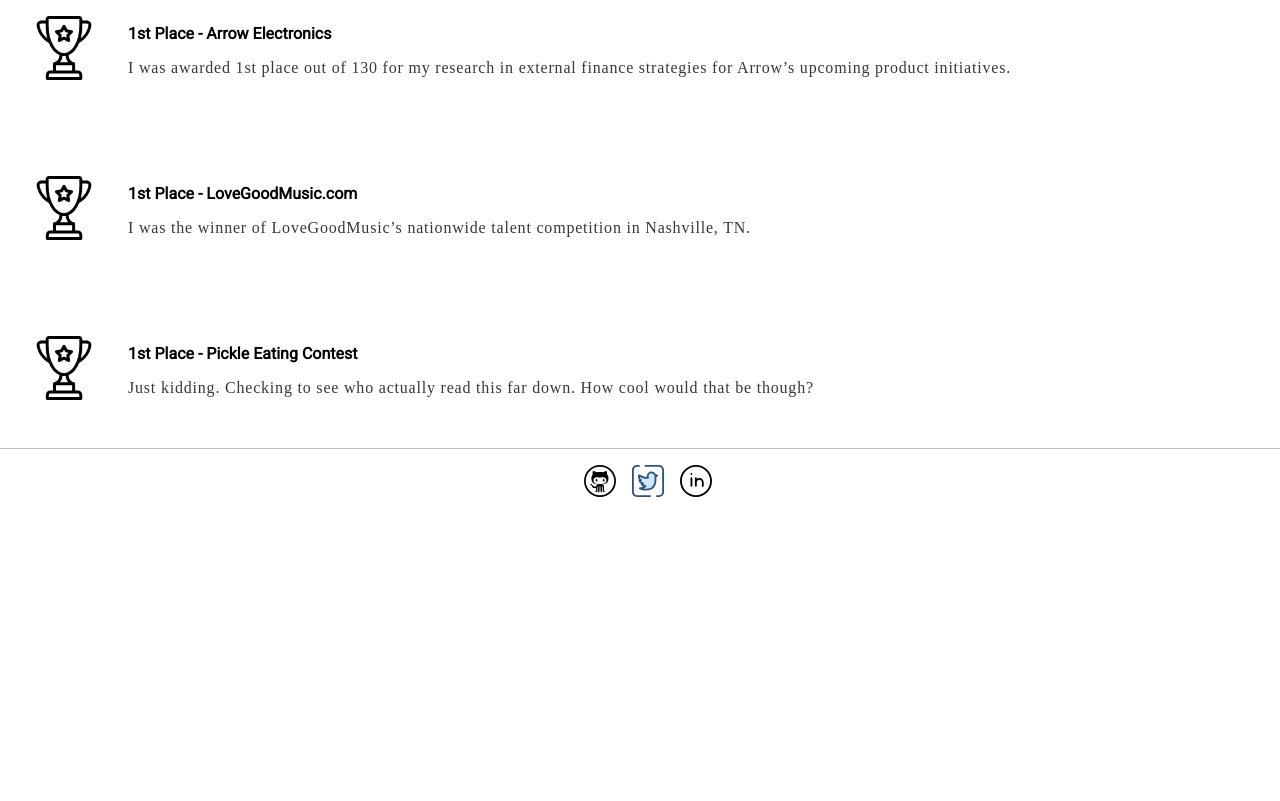
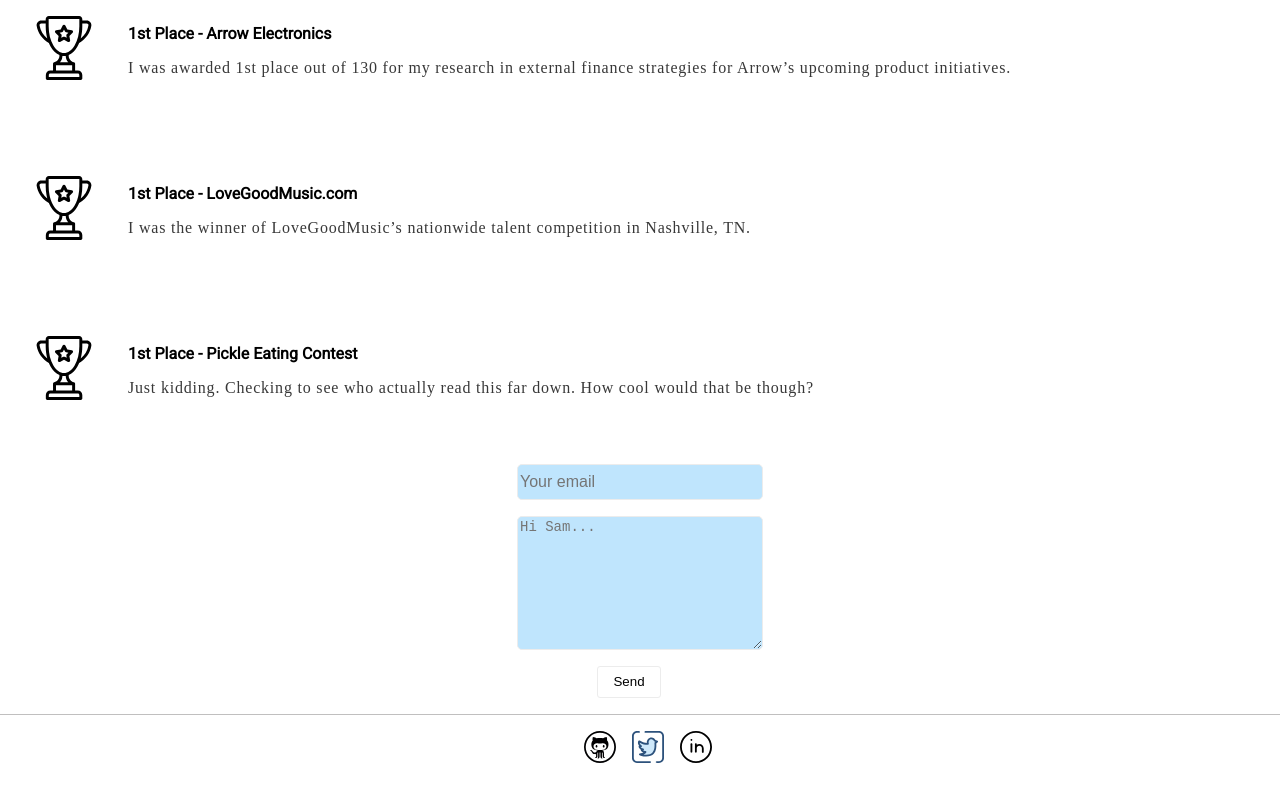
Before and after one commit to SPellegrene/SammyPelly, a website: page index.html in a window 1280 px wide. Shown: the part 2601-3402 px from the top of the page. Before the commit the page ends 3102 px from the top, so only its background shows below. Drawn offline with Linux system fonts and the light colour scheme.

Commit message:
added email form

```diff
--- a/assets/index.css
+++ b/assets/index.css
@@ -183,6 +183,7 @@
   border-top:1px solid #C0BFBF;
   display: flex;
   justify-content: center;
+  margin-bottom: 5rem;
 }
 
 .social-icon {
@@ -201,3 +202,44 @@
   cursor: pointer;
   color: #FF8B22;
 }
+
+.email-container {
+  /*outline: 2px solid green;*/
+  display: flex;
+  flex-direction: column;
+  align-items: center;
+}
+
+.email {
+  border: 1px solid #ECECEC;
+  margin-top: 1rem;
+  display: flex;
+  height: 2rem;
+  color: #C0BFBF;
+  font-size: 16px;
+  width: 15rem;
+  background-color: #BFE5FD;
+  border-radius: 5px;
+}
+
+.message {
+  display: flex;
+  border-radius: 5px;
+  margin-top: 1rem;
+  height: 8rem;
+  font-size: 14px;
+  width: 15rem;
+  border: 1px solid #ECECEC;
+  background-color: #BFE5FD;
+}
+
+.send-button {
+  border: 1px solid #ECECEC;
+  margin-top: 1rem;
+  margin-bottom: 1rem;
+  margin-left: 5rem;
+  width: 4rem;
+  height: 2rem;
+  border-radius: 3px;
+  background-color:#FFFFFF;
+}
--- a/index.html
+++ b/index.html
@@ -11,8 +11,8 @@
 <body>
 <div class="main-container">
   <div class="header">
-    <a href="https://www.linkedin.com/in/sam-pellegrene-0b872559"><img class="twitter-logo" src="assets/Images/twitter.svg"/></a>
-    <a href="https://www.linkedin.com/in/sam-pellegrene-0b872559"><p class="twitter-handle">@sammypelly</p></a>
+    <a href="https://twitter.com/sammypelly"><img class="twitter-logo" src="assets/Images/twitter.svg"/></a>
+    <a href="https://twitter.com/sammypelly"><p class="twitter-handle">@sammypelly</p></a>
   </div>
   <div class="first-section">
     <img class="sam-pic" src="assets/Images/sam-site.jpg"/>
@@ -124,6 +124,13 @@
       How cool would that be though?</p>
     </div>
   </div>
+  <div class="email-container">
+  <form method="POST" action="http://formspree.io/pellegrenesam@gmail.com">
+    <input class="email" type="email" name="email" placeholder="Your email">
+    <textarea class="message" name="message" placeholder="Hi Sam..."></textarea>
+    <button class="send-button" type="submit">Send</button>
+  </form>
+  </div>
   <div class="footer">
     <a href="https://github.com/SPellegrene"><img class="social-icon" src ="assets/Images/github-social-logo.svg"/></a>
     <a href="https://twitter.com/sammypelly"><img class="social-icon" src ="assets/Images/twitter.svg"/></a>
```
Also changed, not shown: assets/Images/sam-site copy.jpg (added).
